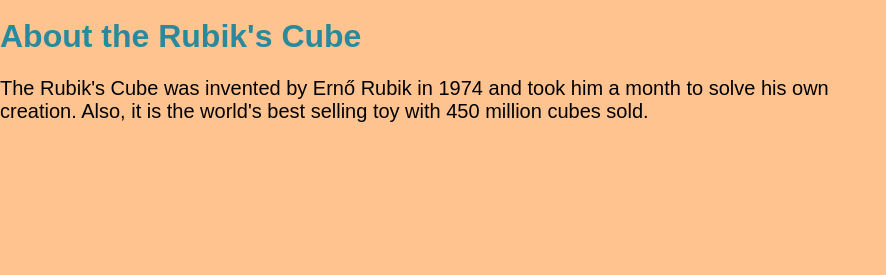
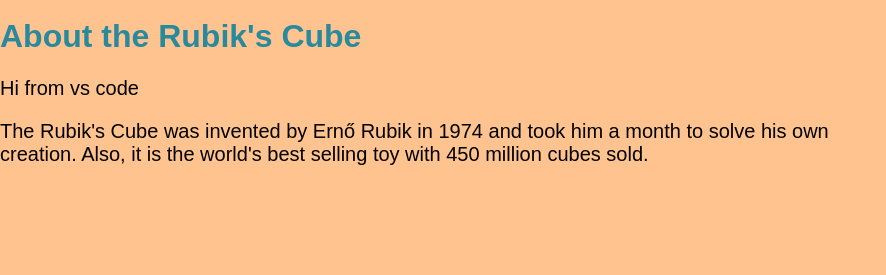
Before and after one commit to 01001010DP/jparcon2026.github.io, a plain HTML site: page index.html in a window 1280 px wide. Shown: the part 320-595 px from the top of the page, 0-886 px from the left. Drawn offline with Linux system fonts and the light colour scheme.

Commit message:
Testing git from vscode

```diff
--- a/index.html
+++ b/index.html
@@ -96,6 +96,7 @@
             <div id="article">
                 <h1> About the Rubik's Cube
                 </h1>
+                <p>Hi from vs code</p>
                 <p> The Rubik's Cube was invented by Ernő Rubik in 1974 and took him a month to solve his own creation. Also, it is the world's best selling toy with 450 million cubes sold.
                 </p>
             </div>
```
